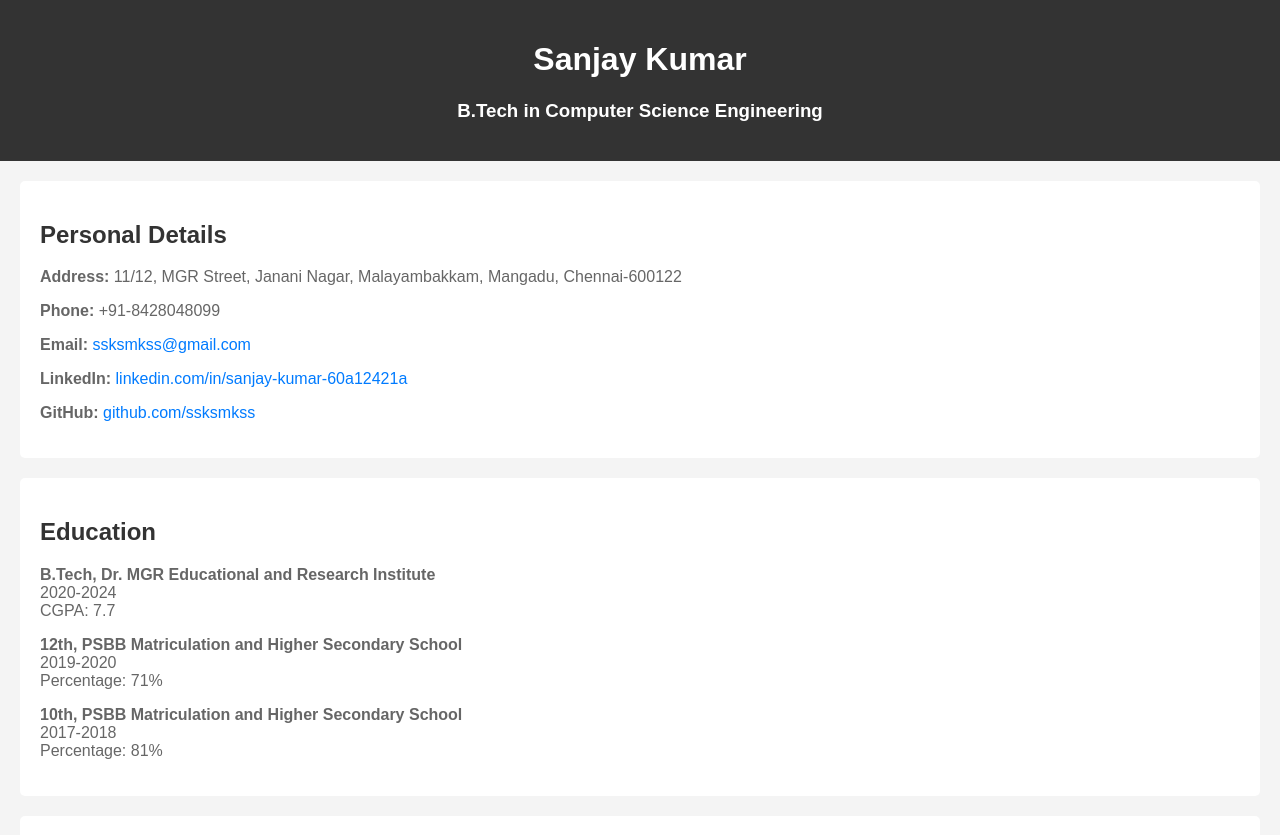
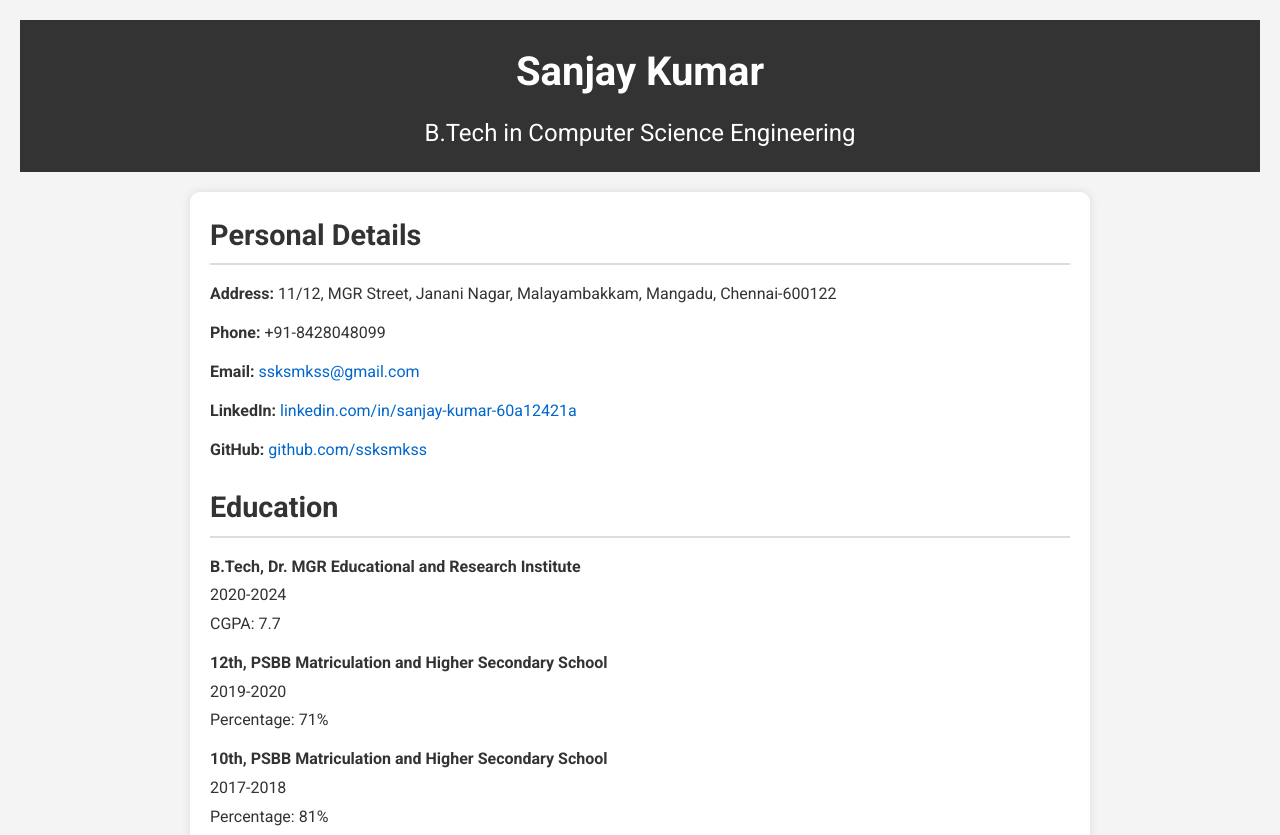
Before and after one commit to sanjaymac/-sanjamac-.github.io, a plain HTML site: page index.html in a window 1280 px wide. Shown: the top 835 px of the page. Drawn offline with Linux system fonts and the light colour scheme.

Commit message:
Update styles.css

```diff
--- a/styles.css
+++ b/styles.css
@@ -1,33 +1,69 @@
+* {
+    margin: 0;
+    padding: 0;
+    box-sizing: border-box;
+    font-family: 'Roboto', sans-serif;
+}
 
 body {
-    font-family: Arial, sans-serif;
-    margin: 0;
-    padding: 0;
     background-color: #f4f4f4;
     color: #333;
+    line-height: 1.6;
+    padding: 20px;
 }
+
 header {
+    text-align: center;
+    padding: 20px;
     background-color: #333;
     color: #fff;
+}
+
+header h1 {
+    font-size: 2.5em;
+    margin-bottom: 10px;
+}
+
+header h3 {
+    font-size: 1.5em;
+    font-weight: 400;
+}
+
+main {
+    margin: 20px auto;
+    max-width: 900px;
+    background: #fff;
     padding: 20px;
-    text-align: center;
+    border-radius: 10px;
+    box-shadow: 0 0 10px rgba(0, 0, 0, 0.1);
 }
+
 section {
-    padding: 20px;
-    margin: 20px;
-    background-color: #fff;
-    border-radius: 5px;
+    margin-bottom: 20px;
 }
-h2 {
+
+section h2 {
+    font-size: 1.8em;
+    color: #333;
+    border-bottom: 2px solid #ddd;
+    padding-bottom: 5px;
+    margin-bottom: 15px;
+}
+
+section p {
+    margin-bottom: 10px;
+    line-height: 1.8;
+}
+
+section p strong {
     color: #333;
 }
-p {
-    color: #666;
-}
+
 a {
-    color: #007bff;
+    color: #0066cc;
     text-decoration: none;
 }
+
 a:hover {
     text-decoration: underline;
 }
```
